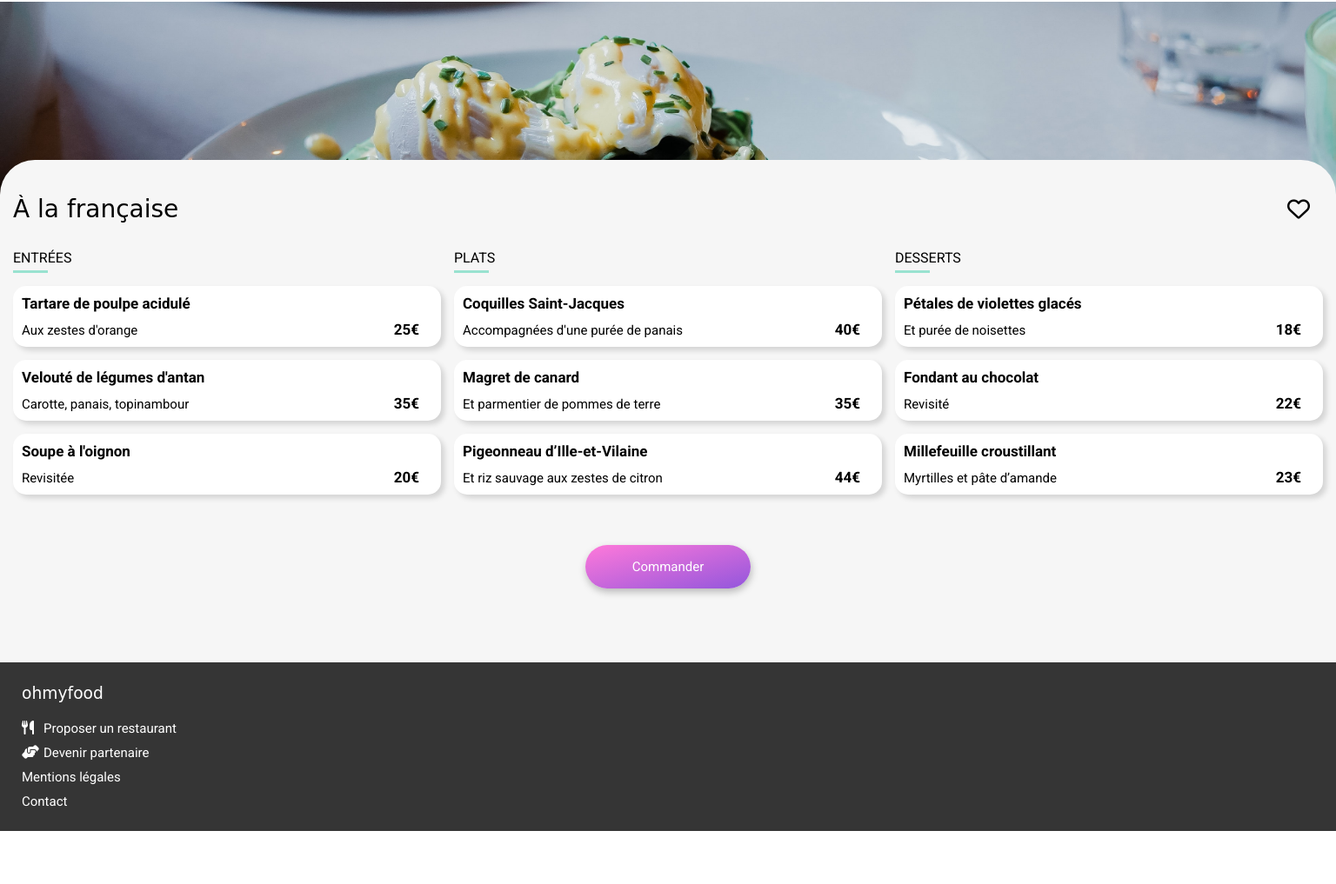
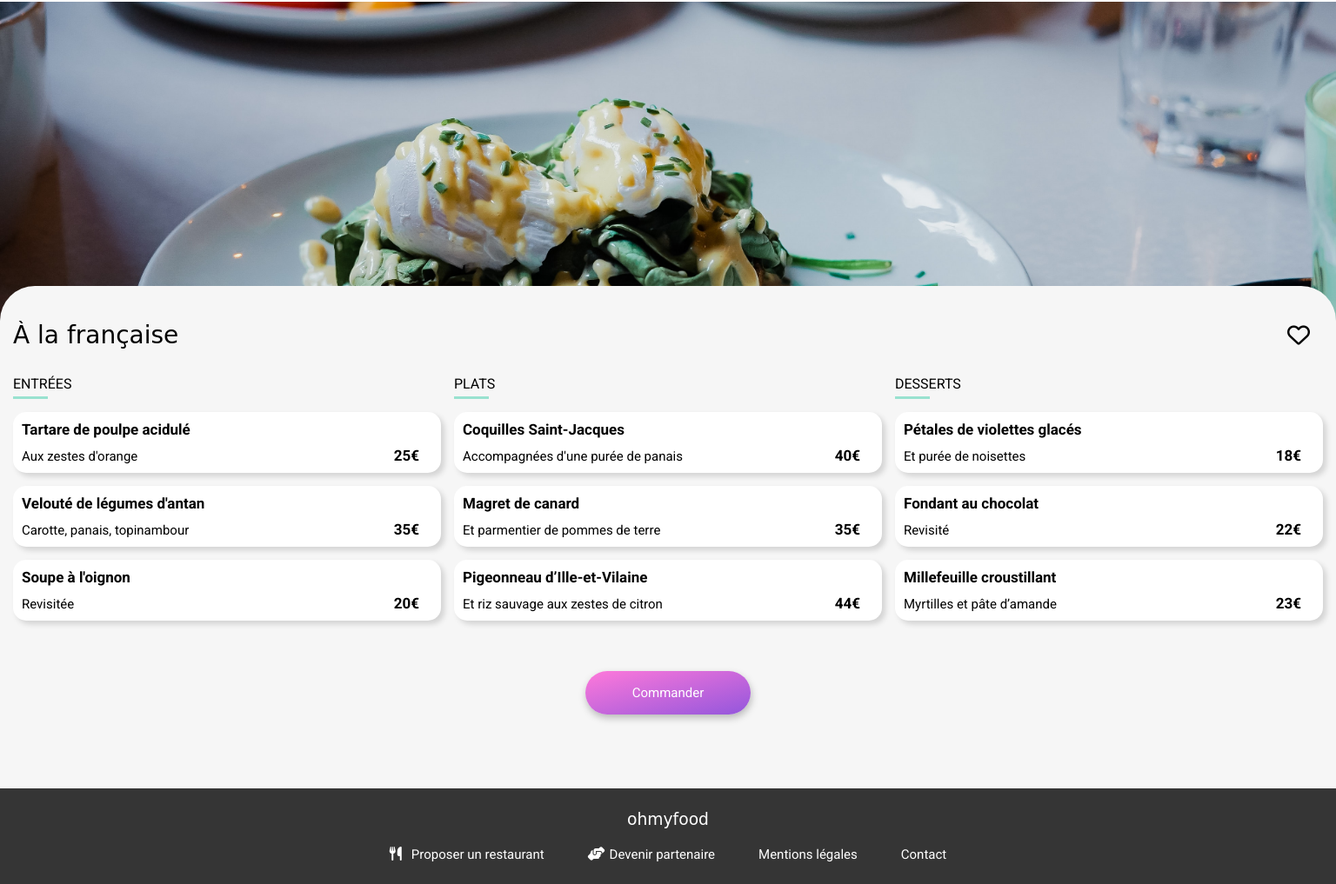
Before and after one commit to Allam0r/Ohmyfood, a website: page pages/a_la_française.html in a window 1536 px wide. Shown: the part 68-1085 px from the top of the page at 87% size. Before the commit the page ends 1024 px from the top, so only its background shows below. Drawn offline with Linux system fonts and the light colour scheme; a web font is replaced by a local one.

Commit message:
fix responsive footer + banner

```diff
--- a/sass/layout/_footer.scss
+++ b/sass/layout/_footer.scss
@@ -36,3 +36,14 @@ footer {
     }
   }
 }
+
+@media screen and (min-width: 1024px) {
+  footer {
+    align-items: center;
+    padding: 25px 0;
+    .footer_block_links {
+      flex-direction: row;
+      gap: 50px;
+    }
+  }
+}
--- a/sass/pages/restaurant/_banniere.scss
+++ b/sass/pages/restaurant/_banniere.scss
@@ -35,3 +35,11 @@
     }
   }
 }
+
+@media screen and (min-width: 1440px) {
+  .banner_menu {
+    .restaurant_picture {
+      height: 400px;
+    }
+  }
+}
```
Also changed, not shown: public/css/index.css, public/css/restaurant.css, 2 other files.
